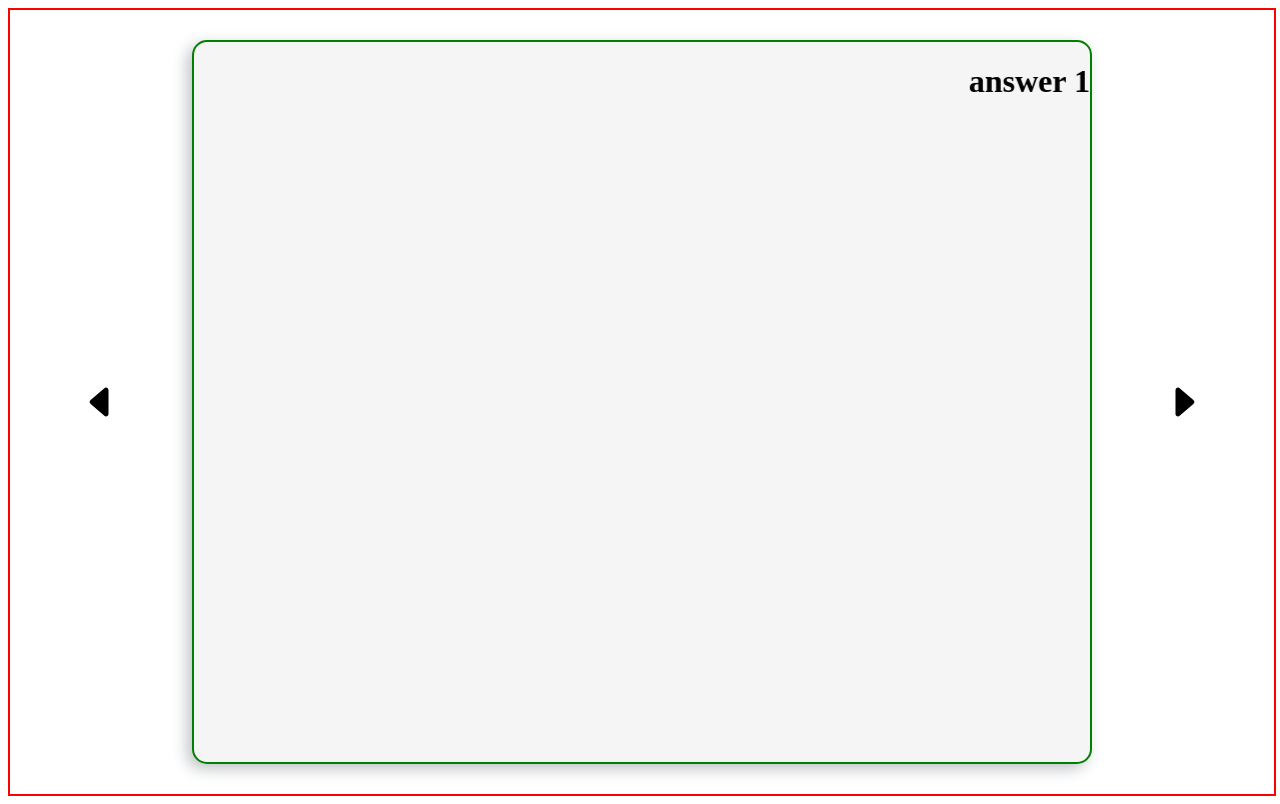
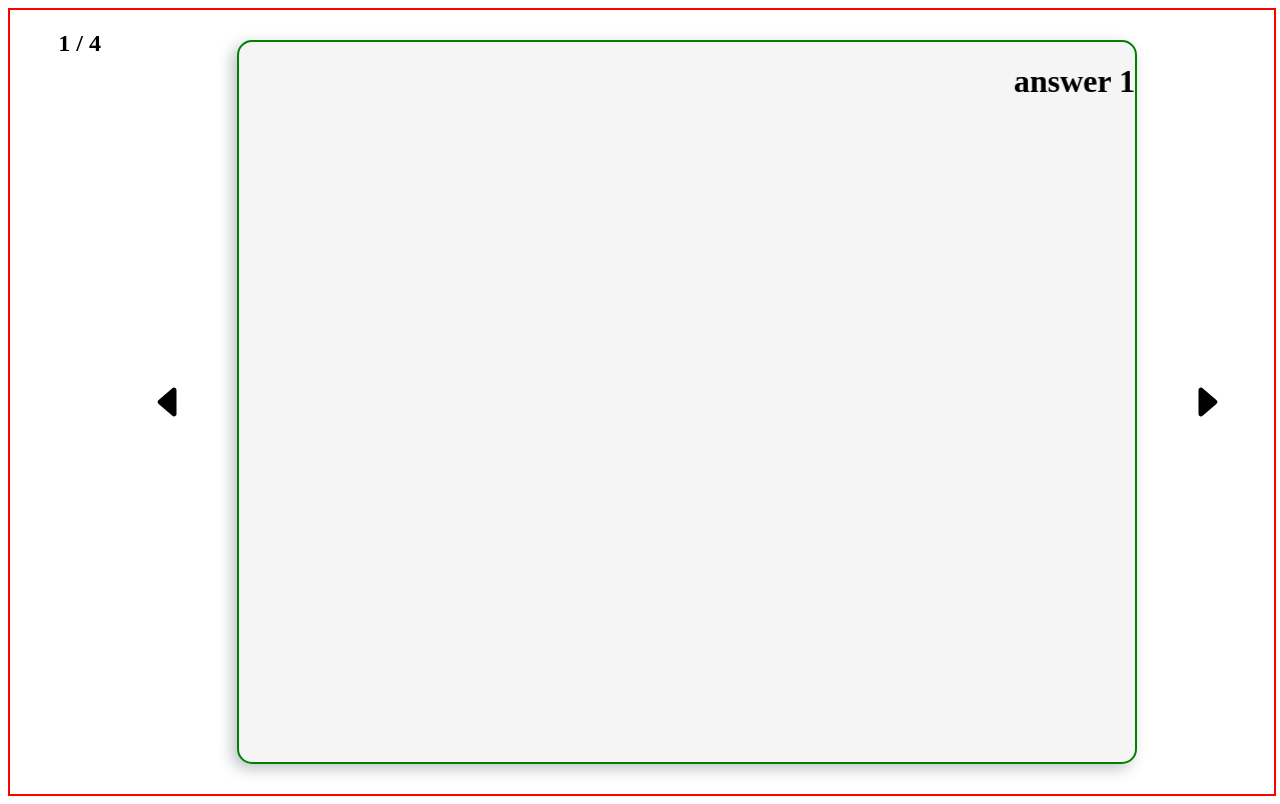
Before and after one commit to zlka/MyStudyClub_Front, a React (Create React App) app: page /view in a window 1280 px wide. Built offline with nearby package versions, Linux system fonts and the light colour scheme.

Commit message:
add flashcard progress bar thing

```diff
--- a/src/pages/CardView/CardView.css
+++ b/src/pages/CardView/CardView.css
@@ -11,3 +11,8 @@
 #arrow {
     font-size: 40px;
 }
+
+.progress {
+    align-self: flex-start;
+    text-align: center;
+}
--- a/src/pages/CardView/index.js
+++ b/src/pages/CardView/index.js
@@ -5,6 +5,7 @@ import { CaretLeftFill, CaretRightFill } from 'react-bootstrap-icons';
 
 const CardView = () => {
     const [cardId, setCardId] = useState(0)
+    const [disabled, setDisabled] = useState("black")
     const flashcards = [
         { id: 1, question: "question 1", answer: "answer 1" },
         { id: 2, question: "question 2", answer: "answer 2" },
@@ -14,11 +15,9 @@ const CardView = () => {
     const nextQuestion = () => {
         if (cardId < flashcards.length -1) {
             setCardId(cardId => cardId + 1)
-            console.log("id",cardId)
         } else  {
             setCardId(cardId)
         }}
-
 
     const previousQuestion = () => {
         if (cardId > 0 ) {
@@ -31,7 +30,9 @@ const CardView = () => {
     return (
         <>
         <div className="Cards">
-            <CaretLeftFill id="arrow" onClick={previousQuestion} />
+        <h2 className="progress">{flashcards[cardId].id} / {flashcards.length}</h2>
+
+            <CaretLeftFill id="arrow" onClick={previousQuestion}/>
             <div>
                 <Card front={flashcards[cardId].question} back={flashcards[cardId].answer} />
             </div>
@@ -43,9 +44,3 @@ const CardView = () => {
 };
 
 export default CardView
-// const nextQuestion = () => {
-//     if (cardId < flashcards.length) {
-//         setCardId(cardId => cardId + 1)
-//     } else (cardId == flashcards[cardId])
-//         setCardId(flashcards.length -1 )
-//     }
```
